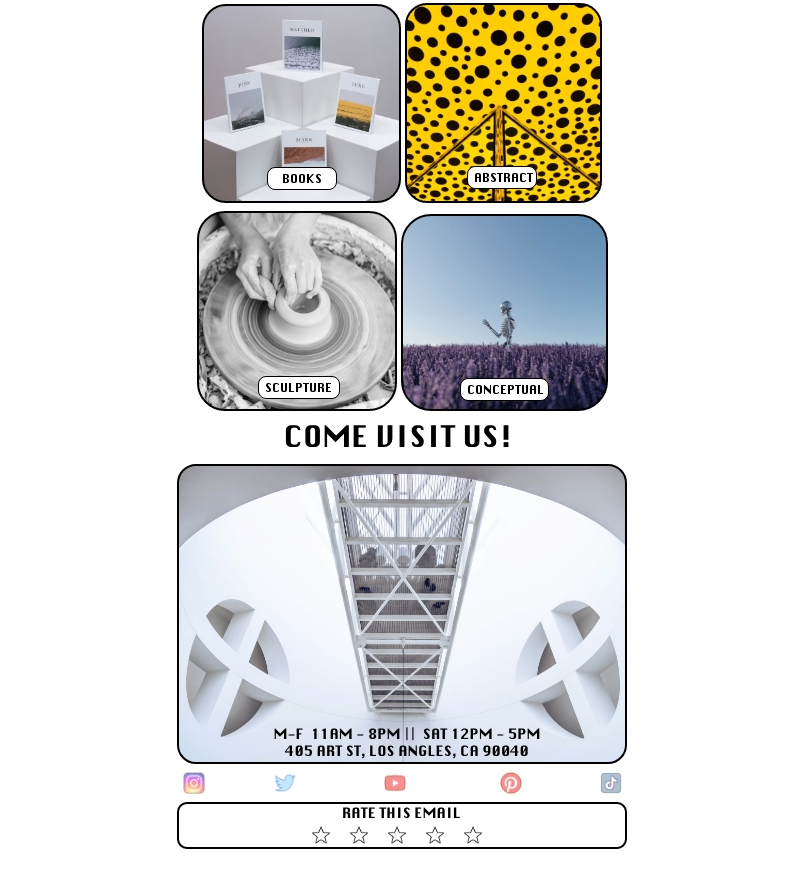
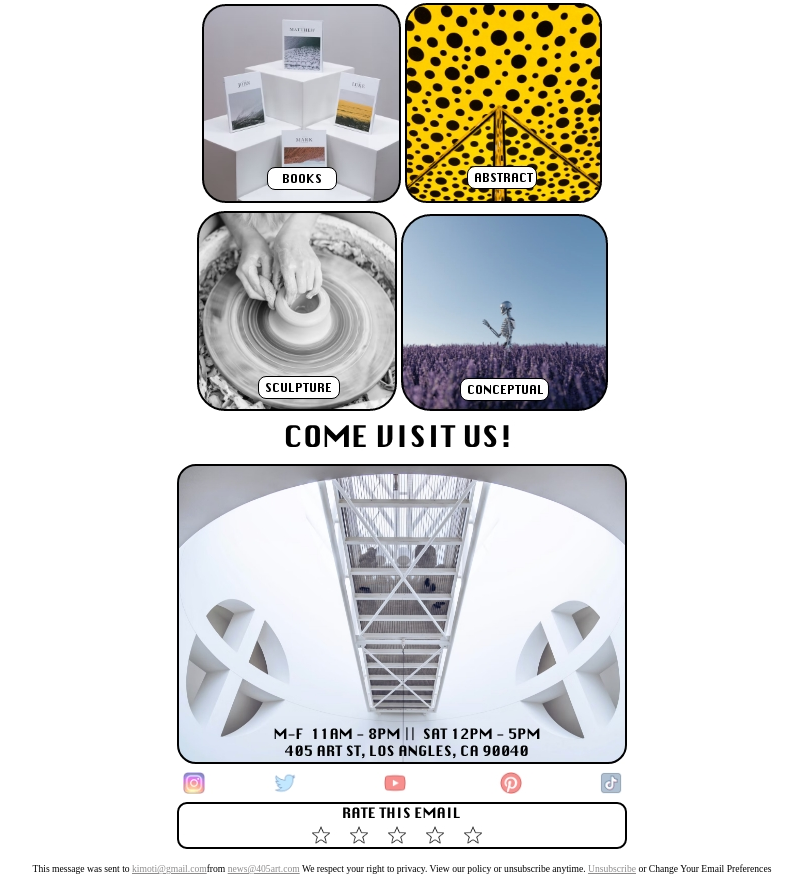
Before and after one commit to ptblxnk/405art, a plain HTML site: page index.html in a window 1280 px wide. Shown: the part 1245-2134 px from the top of the page, without its empty margins (238-1040 px from the left). Before the commit the page ends 2109 px from the top, so only its background shows below. Drawn offline with Linux system fonts and the light colour scheme.

Commit message:
Added footer
Added footer

```diff
--- a/index.html
+++ b/index.html
@@ -79,5 +79,19 @@
 				</tr>
 			</table>
 		</table>
+		<footer
+			style="
+				padding: calc(0.25vw + 0.5vh) 0 calc(0.25vw + 0.5vh) 0;
+				font-size: 0.6rem;
+				text-align: center;
+			"
+		>
+			This message was sent to
+			<a href="#" style="color: #8e8d8d">kimoti@gmail.com</a>from
+			<a href="#" style="color: #8e8d8d"> news@405art.com</a> We respect your
+			right to privacy. View our policy or unsubscribe anytime.
+			<a href="#" style="color: #8e8d8d">Unsubscribe</a> or Change Your Email
+			Preferences
+		</footer>
 	</body>
 </html>
```
